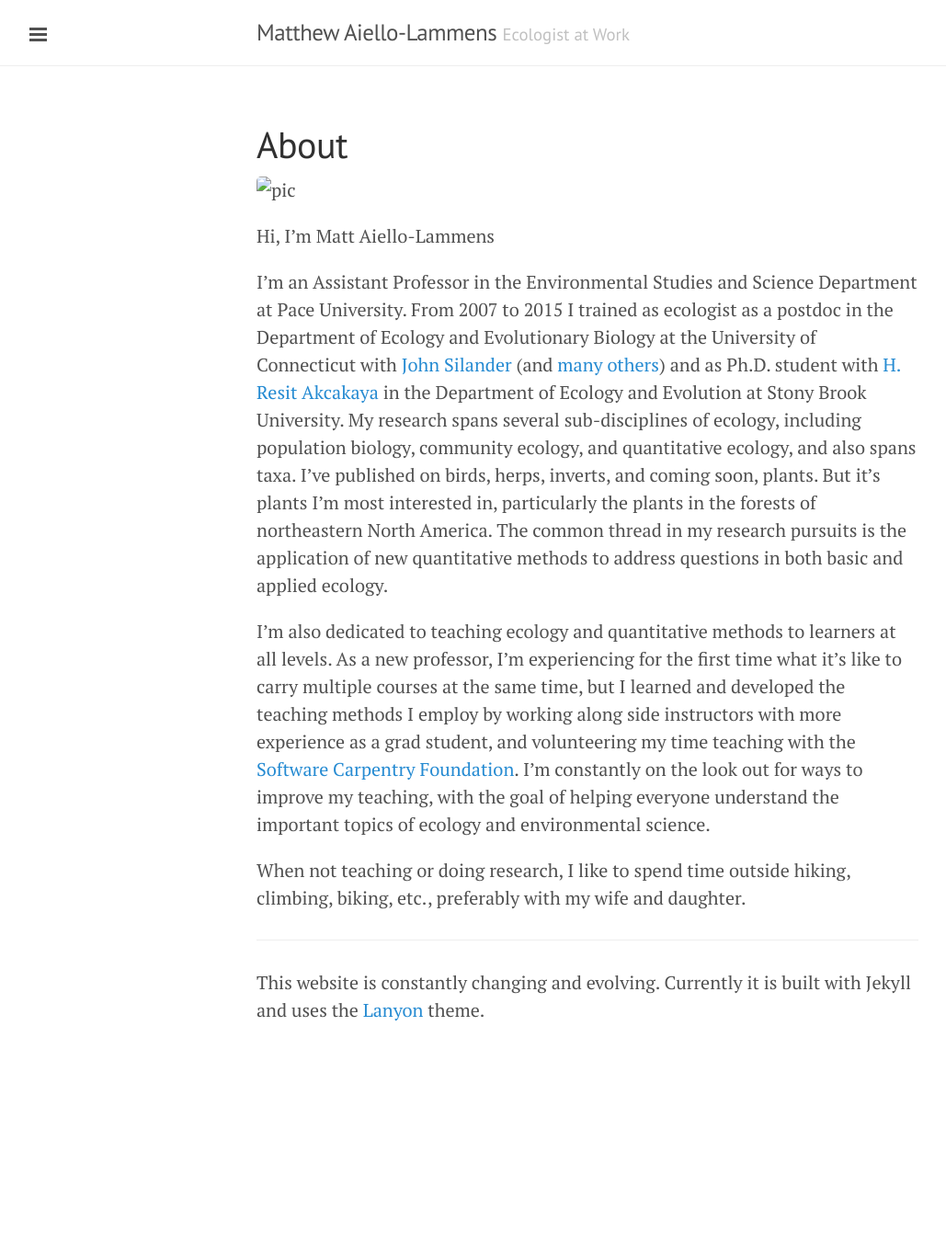
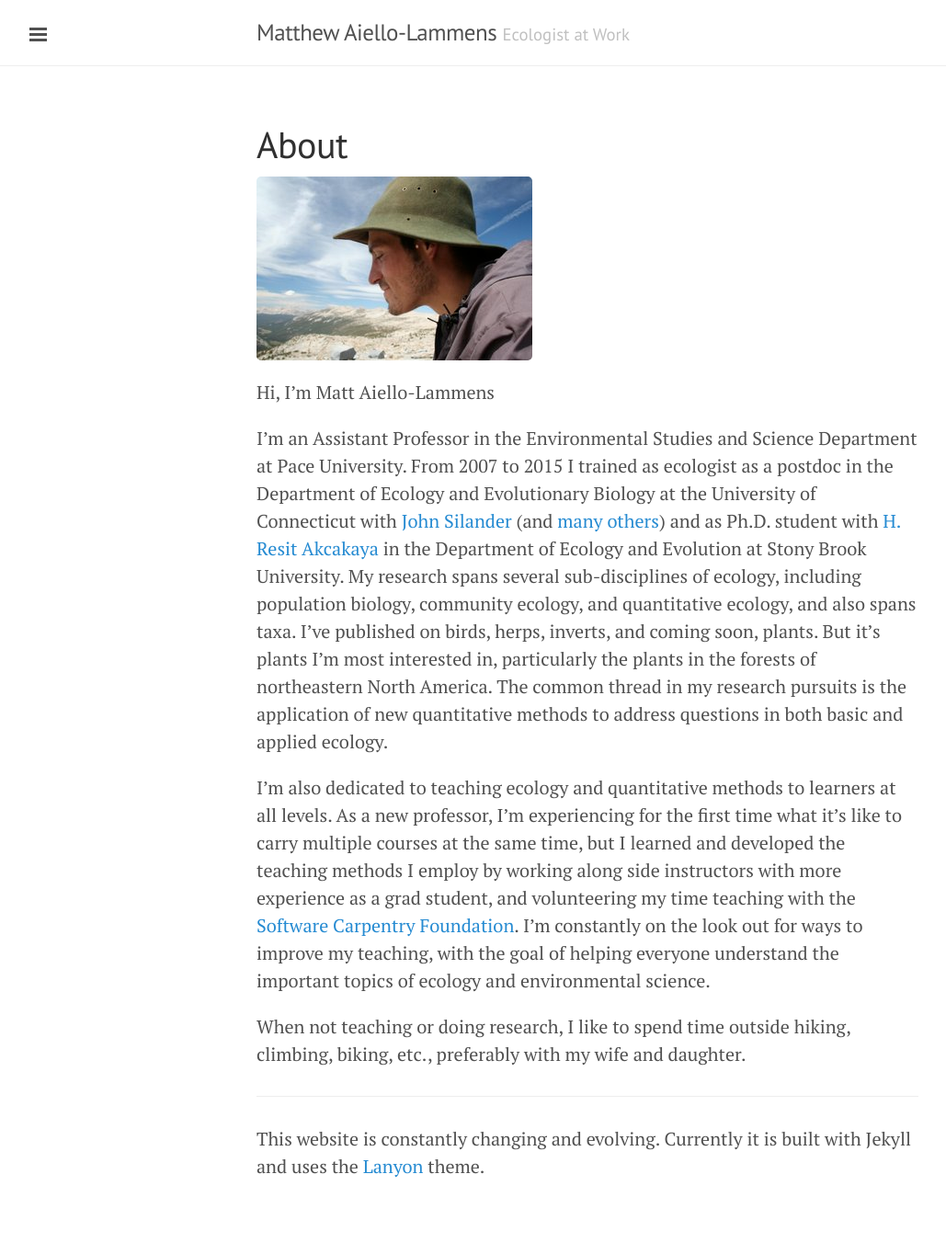
Before and after one commit to mlammens/mlammens.github.io, a Jekyll site: the page built from about.md, in a window 1280 px wide. Shown: the whole page at 92% size, without its empty margins (1-1030 px from the left). Built offline with Jekyll 4.4.1, drawn with Linux system fonts in a browser that asks for light colours; Markdown is read by kramdown in place of the engine named in the settings; before the commit the page ends 1194 px from its top, so only the background shows below that.

Commit message:
Fixed ref to image on about page

```diff
--- a/about.md
+++ b/about.md
@@ -3,7 +3,7 @@ layout: page
 title: About
 ---
 
-![pic](images/Aiello-Lammens-Pic.JPG)
+![draft]({{site-url}}/images/Aiello-Lammens-Pic.jpg)
 
 Hi, I'm Matt Aiello-Lammens
 
```
